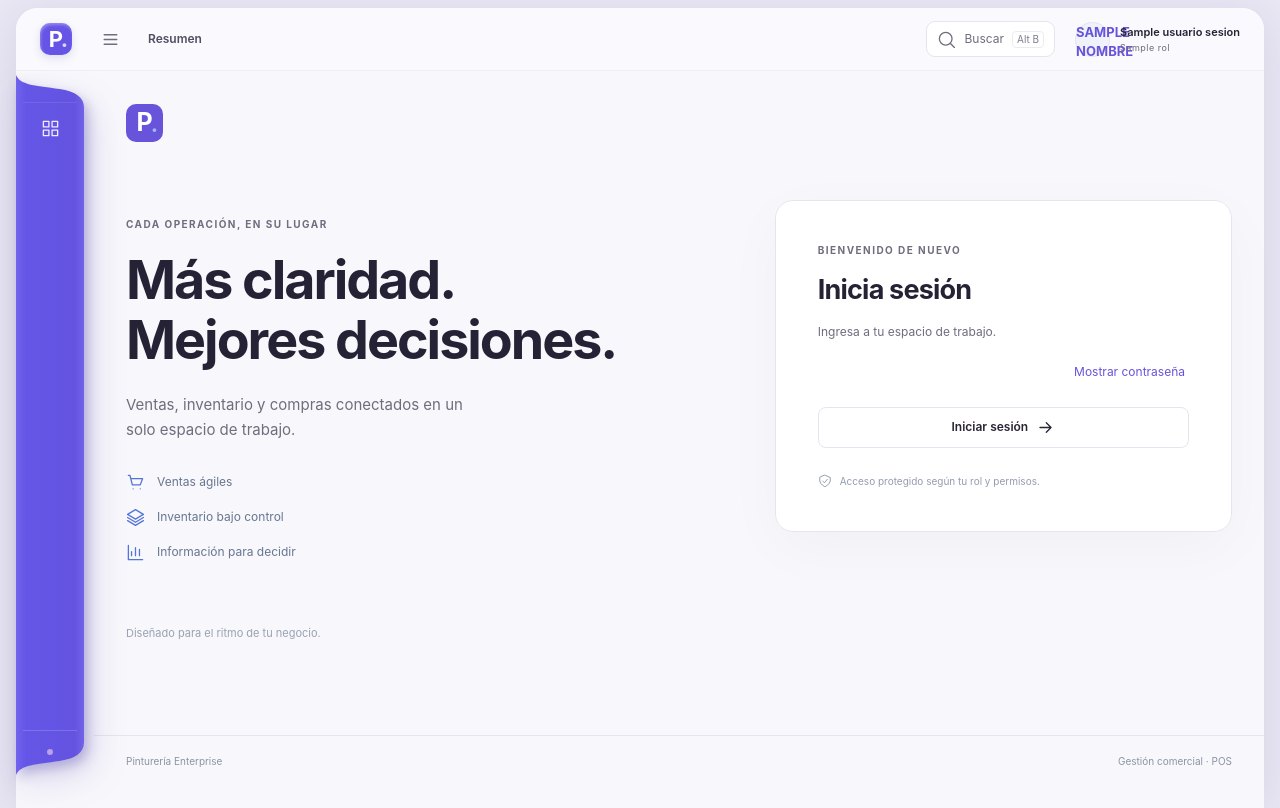
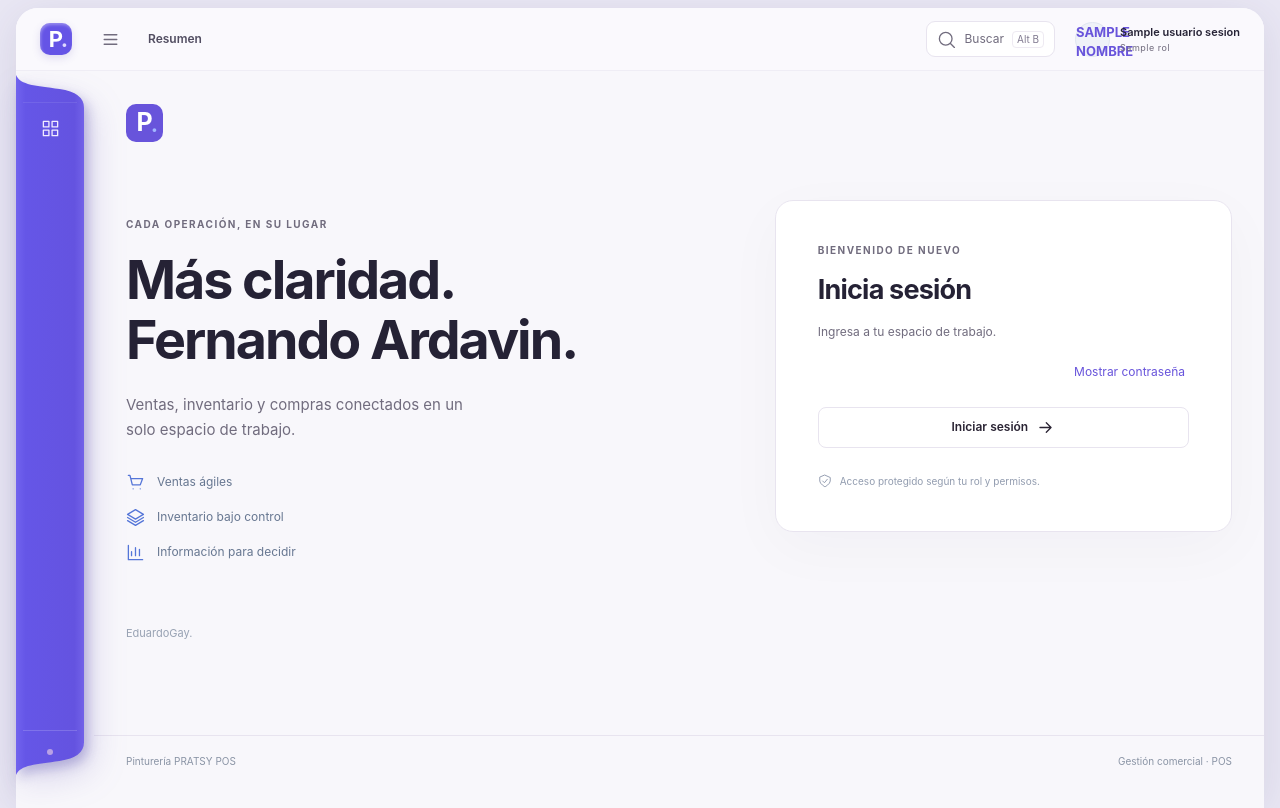
Before and after one commit to PratsyGt/Pintureria-Enterprise-DevOps-2026, a Django app: template app/templates/seguridad/login.html in a window 1280 px wide. Run offline with Django 5.2, Linux system fonts and the light colour scheme; the template is opened without the code that fills it: most values are stand-ins (such as "Sample title", 1, 10 or a date in 2020).

Commit message:
Nombres
Cambiamos nombres

```diff
--- a/app/templates/base.html
+++ b/app/templates/base.html
@@ -1,8 +1,8 @@
 {% load static %}<!DOCTYPE html><html lang="es"><head><meta charset="utf-8"><meta name="viewport" content="width=device-width,initial-scale=1"><link rel="icon" href="{% static 'img/brand-mark.svg' %}" type="image/svg+xml"><meta name="color-scheme"  content="light"><title>{% block title %}Pinturería Enterprise{% endblock %}</title><script>try{if(localStorage.getItem('pos.sidebar')!=='expanded')document.documentElement.classList.add('sidebar-compact')}catch(e){}</script><link rel="stylesheet" href="{% static 'css/site.css' %}?v=20261109"><link rel="stylesheet" href="{% static 'css/motion.css' %}?v=motion2"><script defer src="{% static 'js/site.js' %}?v=module-entry"></script><link rel="stylesheet" href="{% static 'css/executive.css' %}?v=motion2"><link rel="stylesheet" href="{% static 'css/workspace.css' %}?v=module-entry"><script defer src="{% static 'js/workspace.js' %}?v=module-entry"></script>{% block dashboard_assets %}{% endblock %}</head>
 <body class="{% if usuario_sesion.id %}app-body{% else %}auth-body{% endif %}">{% include 'components/icons.html' %}<a class="skip-link" href="#main-content">Saltar al contenido</a>
-{% if usuario_sesion.id %}<button class="sidebar-backdrop" type="button" tabindex="-1" aria-label="Cerrar navegación" hidden></button><div id="rail-label" aria-hidden="true" hidden></div><aside class="sidebar" id="sidebar" aria-label="Navegación principal"><a class="brand" href="{% url 'dashboard' %}"><span class="brand-mark">P<span>.</span></span><span class="brand-copy"><strong>Pinturería</strong><small>ENTERPRISE POS</small></span></a><button class="icon-btn drawer-close" aria-label="Cerrar menú" type="button">{% include 'components/icon.html' with name='close' %}</button><nav>{% for group in navigation %}<div class="nav-group"><span class="nav-label">{{ group.title }}</span>{% for item in group.links %}<a href="{{ item.url }}" class="nav-link {% if item.active %}is-active{% endif %}" {% if item.active %}aria-current="page"{% endif %} title="{{ item.label }}" aria-label="{{ item.label }}">{% include 'components/icon.html' with name=item.icon %}<span>{{ item.label }}</span></a>{% endfor %}</div>{% endfor %}</nav><div class="sidebar-foot"><span class="status-dot"></span><span>Pinturería Enterprise</span></div></aside>
+{% if usuario_sesion.id %}<button class="sidebar-backdrop" type="button" tabindex="-1" aria-label="Cerrar navegación" hidden></button><div id="rail-label" aria-hidden="true" hidden></div><aside class="sidebar" id="sidebar" aria-label="Navegación principal"><a class="brand" href="{% url 'dashboard' %}"><span class="brand-mark">P<span>.</span></span><span class="brand-copy"><strong>Pinturería</strong><small>PRATSY POS</small></span></a><button class="icon-btn drawer-close" aria-label="Cerrar menú" type="button">{% include 'components/icon.html' with name='close' %}</button><nav>{% for group in navigation %}<div class="nav-group"><span class="nav-label">{{ group.title }}</span>{% for item in group.links %}<a href="{{ item.url }}" class="nav-link {% if item.active %}is-active{% endif %}" {% if item.active %}aria-current="page"{% endif %} title="{{ item.label }}" aria-label="{{ item.label }}">{% include 'components/icon.html' with name=item.icon %}<span>{{ item.label }}</span></a>{% endfor %}</div>{% endfor %}</nav><div class="sidebar-foot"><span class="status-dot"></span><span>Pinturería Enterprise</span></div></aside>
 <div class="app-shell">{% include 'components/workspace_header.html' %}{% endif %}
-<main id="main-content" class="{% if usuario_sesion.id %}workspace{% else %}auth-main{% endif %}" tabindex="-1">{% include 'components/notifications.html' %}<div class="page-content">{% block content %}{% endblock %}</div><div class="navigation-loading" hidden aria-hidden="true"><span class="skeleton"></span><span class="skeleton"></span><span class="skeleton"></span></div></main>{% if usuario_sesion.id %}<footer class="site-footer"><span>Pinturería Enterprise</span><span>Gestión comercial · POS</span></footer></div>{% endif %}
+<main id="main-content" class="{% if usuario_sesion.id %}workspace{% else %}auth-main{% endif %}" tabindex="-1">{% include 'components/notifications.html' %}<div class="page-content">{% block content %}{% endblock %}</div><div class="navigation-loading" hidden aria-hidden="true"><span class="skeleton"></span><span class="skeleton"></span><span class="skeleton"></span></div></main>{% if usuario_sesion.id %}<footer class="site-footer"><span>Pinturería PRATSY POS</span><span>Gestión comercial · POS</span></footer></div>{% endif %}
 {% if usuario_sesion.id %}<dialog id="module-search" class="modal" aria-labelledby="module-title">
   <header class="section-head"><h2 id="module-title">Buscar módulo</h2><button type="button" class="icon-btn" aria-label="Cerrar búsqueda" data-close-search>{% include 'components/icon.html' with name='close' %}</button></header>
   <input type="search" aria-label="Nombre del módulo" placeholder="Nombre del módulo" autocomplete="off">
--- a/app/templates/seguridad/login.html
+++ b/app/templates/seguridad/login.html
@@ -7,12 +7,12 @@ Pinturería Enterprise{% endblock %}{% block content %}
         <strong>Pinturería</strong>
         <small>ENTERPRISE POS</small></span></a><div>
             <span class="eyebrow">CADA OPERACIÓN, EN SU LUGAR</span>
-            <h1>Más claridad.<br>Mejores decisiones.</h1><p>Ventas, inventario y compras conectados en un solo espacio de trabajo.</p>
+            <h1>Más claridad.<br>Fernando Ardavin.</h1><p>Ventas, inventario y compras conectados en un solo espacio de trabajo.</p>
 
             <div class="login-features"><span>{% include 'components/icon.html' with name='cart' %} Ventas ágiles</span>
                 <span>{% include 'components/icon.html' with name='layers' %} Inventario bajo control</span>
                 <span>{% include 'components/icon.html' with name='chart' %} Información para decidir</span>
-            </div></div><small>Diseñado para el ritmo de tu negocio.</small>
+            </div></div><small>EduardoGay.</small>
         </section><section class="login-card"><span class="eyebrow">BIENVENIDO DE NUEVO</span>
             <h2>Inicia sesión</h2><p class="muted">Ingresa a tu espacio de trabajo.</p>
             <form method="post" class="form-grid one" data-processing-label="Verificando…">
```
